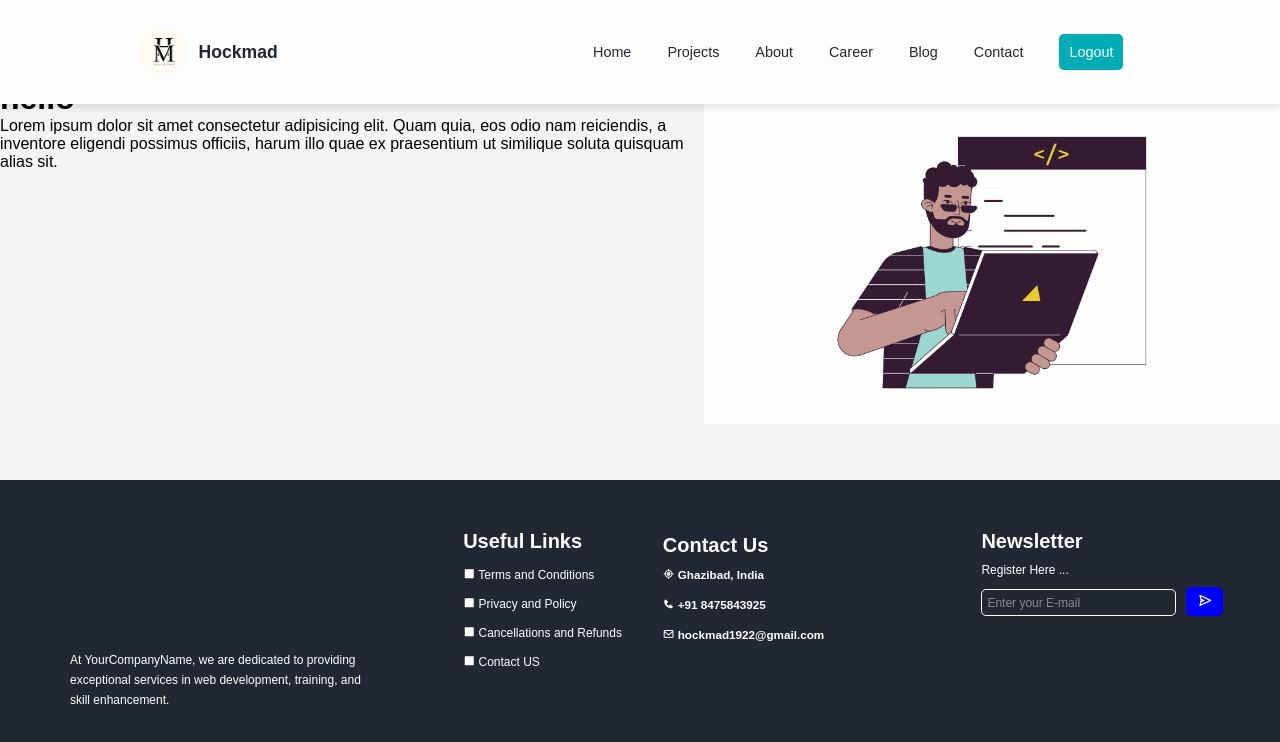
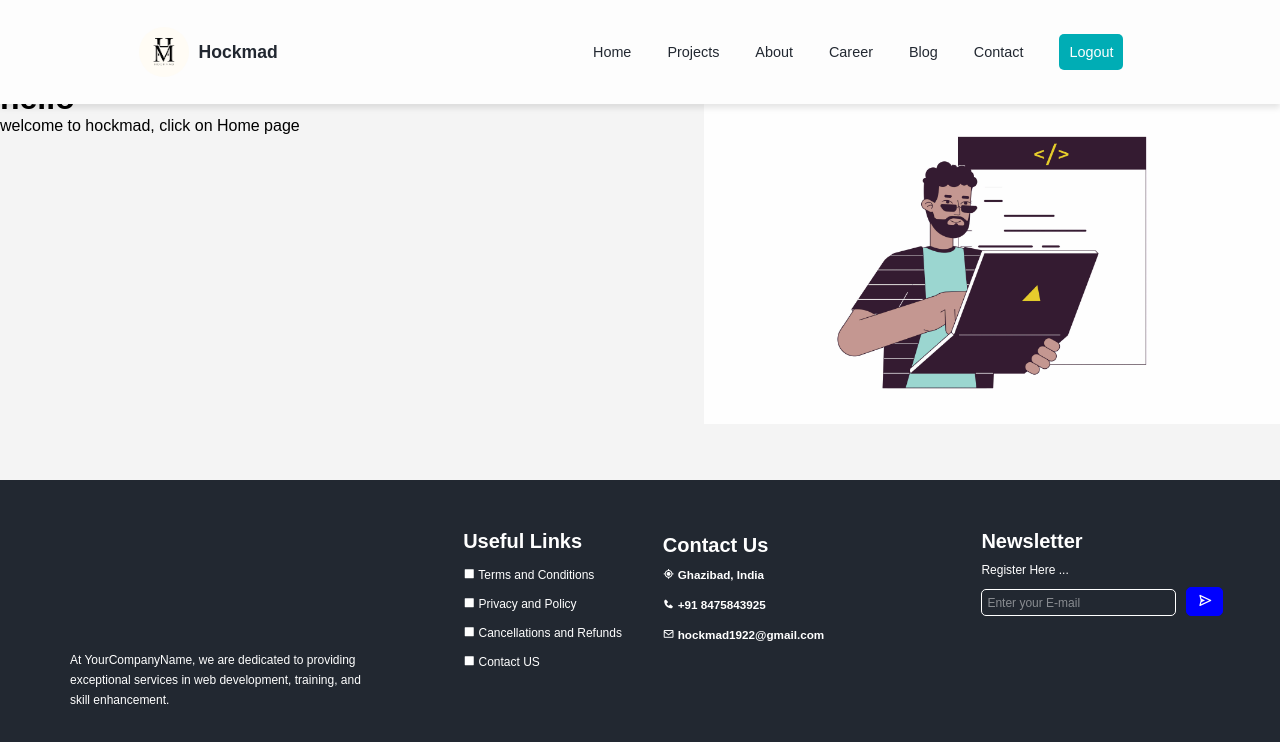
Before and after one commit to SachinRuhela1922/hockmad-backend, a React (Vite) app: page / in a window 1280 px wide. Shown: the top 742 px of the page. Built offline with nearby package versions, Linux system fonts and the light colour scheme; a web font is replaced by a local one.

Commit message:
Update Started.jsx

```diff
--- a/src/component/tempelate/Started.jsx
+++ b/src/component/tempelate/Started.jsx
@@ -12,7 +12,7 @@ const Started = () => {
             <div className={StartCSS.land}>
                 <div className={StartCSS.content}>
                     <h1>hello</h1>
-                    <p>Lorem ipsum dolor sit amet consectetur adipisicing elit. Quam quia, eos odio nam reiciendis, a inventore eligendi possimus officiis, harum illo quae ex praesentium ut similique soluta quisquam alias sit.</p>
+                    <p>welcome to hockmad, click on Home page</p>
 
                 </div>
                 <div className={StartCSS.image}>
```
